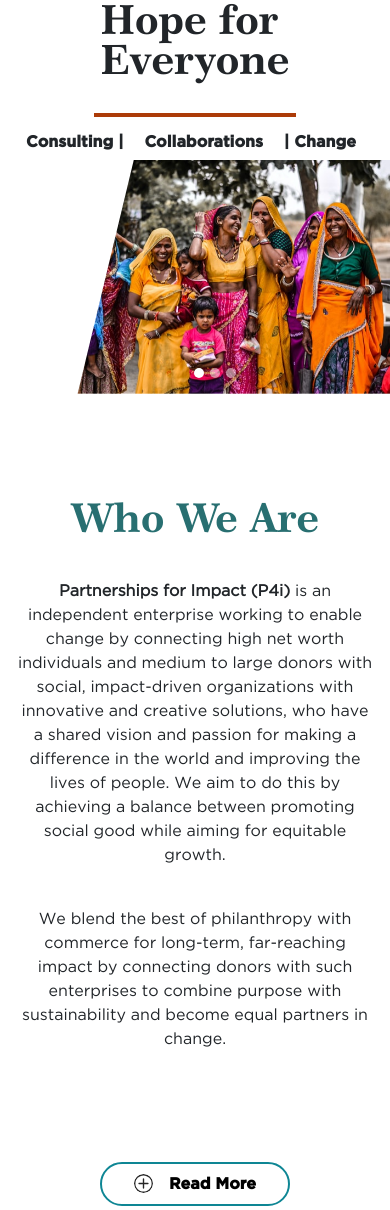
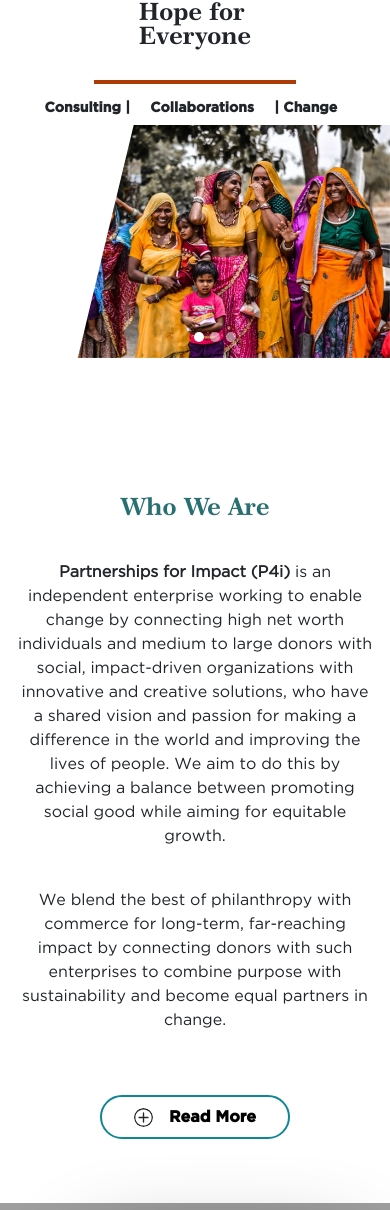
Before and after one commit to Akhilbisht12/p4i-new, a PHP site: page / in a window 390 px wide. Shown: the part 110-1320 px from the top of the page. Run offline with PHP 8.4, Linux system fonts and the light colour scheme; grey boxes are pictures that could not be loaded.

Commit message:
Tablet Responsive

```diff
--- a/assets/bootstrap/css/style.css
+++ b/assets/bootstrap/css/style.css
@@ -1,4 +1,5 @@
 @import url("../../fonts/stylesheet.css");
+
 .logo-container {
   display: flex;
   align-items: flex-end;
@@ -64,10 +65,10 @@
 }
 
 .font {
-  font-family: 'gothambold';
+  font-family: "gothambold";
 }
 .font-form {
-  font-family: 'century751_no2_btbold' !important;
+  font-family: "century751_no2_btbold" !important;
 }
 
 .text-font-bold {
@@ -182,7 +183,6 @@
   font-family: "century751_no2_btregular";
   letter-spacing: 1.4;
   line-height: 1.4;
-
 }
 .blue-font {
   color: #0e8694;
@@ -331,7 +331,7 @@
   font-weight: 300;
   padding-left: 20px;
   text-align: left;
-  line-height: .8;
+  line-height: 0.8;
 }
 
 .team-box .square {
@@ -357,7 +357,6 @@
   position: relative;
   left: 50%;
 }
-
 
 .text-grey {
   color: grey;
@@ -408,6 +407,13 @@
     transform: rotate(45deg);
     margin-left: 4px;
   }
+  .section-2 {
+    margin-top: 9rem;
+  }
+  .vertical-line {
+    height: 100px;
+    top: 10px;
+  }
 
   .team-box .text-font {
     font-size: 10x;
@@ -426,3 +432,46 @@
 .lg-line {
   border-left: 3px solid #286f71;
 }
+
+@media (max-width: 768px) {
+  .section-1 {
+    height: 35vh;
+  }
+
+  .section-1 .heading-font {
+    font-size: 30px;
+  }
+  .section-1 .text-font-bold {
+    font-size: 14px;
+    padding: 0;
+  }
+  .sec3imgs {
+    width: 100px;
+  }
+  .sec3imgs-text {
+    font-size: 14px;
+  }
+  .text-font {
+    font-size: 14px;
+  }
+  .heading-font,
+  .brown-font {
+    font-size: 24px !important;
+  }
+  .accordian-body {
+    font-size: 14px !important;
+  }
+  .team-box .member-name {
+    font-size: 1rem !important;
+  }
+  .team-box .designation {
+    font-size: 0.8rem !important;
+  }
+  .section-9 .fs-5,
+  .content-div {
+    font-size: 16px !important;
+  }
+  .vertical-line-1 {
+    top: -30px;
+  }
+}
--- a/index.html
+++ b/index.html
@@ -230,11 +230,11 @@
     </div>
     <!--Section 2-->
     <div
-      class="section-2 py-5"
+      class="section-2 py-lg-3 py-md-1"
       data-wow-duration="10s"
       data-wow-delay="10s"
     >
-      <div class="m-md-5 p-md-5">
+      <div class="m-lg-5 p-lg-5 px-md-5">
         <div class="row">
           <div
             class="
@@ -271,7 +271,7 @@
                 my-5 my-md-0
               "
             >
-              <button class="mybtn my-5 text-font-bold">
+              <button class="mybtn my-md-5 text-font-bold">
                 <img class="mybtn-icon" src="./assets/images/plus.svg" />
                 Read More
               </button>
@@ -283,14 +283,14 @@
               col-12 col-md-6
               container
               d-flex
-              p-4 p-md-5
+              p-4 p-lg-5
               justify-content-center
               align-items-center
             "
           >
             <img
               class="sec2img"
-              data-aos="fade-left"
+              data-aos="fade-down"
               src="./assets/images/sec3img.png"
               alt=""
               srcset=""
@@ -299,9 +299,7 @@
         </div>
       </div>
     </div>
-    <div
-      class="vertical-line-1" data-aos="fade-down"
-    ></div>
+    <div class="vertical-line-1" data-aos="fade-down"></div>
     <div class="section-3 d-flex flex-column justify-content-center">
       <div class="ruler ps-md-5">
         <h3 class="heading-font ps-md-5 text-center text-md-start">
@@ -318,7 +316,7 @@
               class="sec3imgs"
               alt=""
               srcset=""
-              data-aos = 'fade-up'
+              data-aos="fade-up"
             />
             <div class="h5 sec3imgs-text">Children</div>
           </div>
@@ -328,7 +326,7 @@
               class="sec3imgs"
               alt=""
               srcset=""
-              data-aos = 'fade-up'
+              data-aos="fade-up"
             />
             <div class="h5 sec3imgs-text">Gender</div>
           </div>
@@ -338,7 +336,7 @@
               class="sec3imgs"
               alt=""
               srcset=""
-              data-aos = 'fade-up'
+              data-aos="fade-up"
             />
             <div class="h5 sec3imgs-text">Livelihood</div>
           </div>
@@ -348,7 +346,7 @@
               class="sec3imgs"
               alt=""
               srcset=""
-              data-aos = 'fade-up'
+              data-aos="fade-up"
             />
             <div class="h5 sec3imgs-text">Education</div>
           </div>
@@ -358,7 +356,7 @@
               class="sec3imgs"
               alt=""
               srcset=""
-              data-aos = 'fade-up'
+              data-aos="fade-up"
             />
             <div class="h5 sec3imgs-text">Mental Health</div>
           </div>
@@ -379,7 +377,7 @@
         <div class="row h-75 align-items-center">
           <div class="col-12 col-md-6 d-flex justify-content-center">
             <img
-              data-aos="fade-right"
+              data-aos="fade-down"
               class="sec4img"
               src="./assets/images/sec4img.png"
               alt=""
@@ -417,7 +415,7 @@
       </div>
     </div>
     <div class="vertical-line mt-1" data-aos="fade-down"></div>
-    <div class="section-5 p-md-5">
+    <div class="section-5 p-lg-5">
       <div class="p-3 p-md-5">
         <div class="display-4 text-center my-5 heading-font">What we do</div>
         <div class="row h-75 align-items-center">
@@ -569,7 +567,7 @@
           <div class="col-12 col-md-5 d-flex justify-content-center">
             <img
               class="sec5img ps-5"
-              data-aos="fade-left"
+              data-aos="fade-down"
               src="./assets/images/sec5img.png"
               alt=""
               srcset=""
@@ -580,7 +578,7 @@
     </div>
     <div class="vertical-line py-5 my-5" data-aos="fade-down"></div>
     <div class="section-6 p-md-5">
-      <div class="p-3 p-md-5 h-100">
+      <div class="p-3 p-lg-5 h-100">
         <div class="text-center my-1">
           <p class="display-6 heading-font brown-font ls-lg">
             We guide social enterprises on strategy,<br />
@@ -726,7 +724,7 @@
           <div class="col-12 col-md-5">
             <img
               class="w-100 p-5"
-              data-aos="fade-left"
+              data-aos="fade-down"
               src="./assets/images/hand.png"
               alt=""
               srcset=""
@@ -739,14 +737,18 @@
         </div>
       </div>
     </div>
-    <div class="vertical-line" data-aos="fade-down" style="margin-top: -20px"></div>
+    <div
+      class="vertical-line"
+      data-aos="fade-down"
+      style="margin-top: -20px"
+    ></div>
     <div class="section-7 p-md-5">
-      <div class="p-3 p-md-5 h-100">
+      <div class="p-3 p-lg-5 h-100">
         <div class="row h-75 align-items-center">
           <div class="col-12 col-md-6">
             <img
               class="sec5img p-5"
-              data-aos="fade-right"
+              data-aos="fade-down"
               src="./assets/images/sec7img.png"
               alt=""
               srcset=""
```
